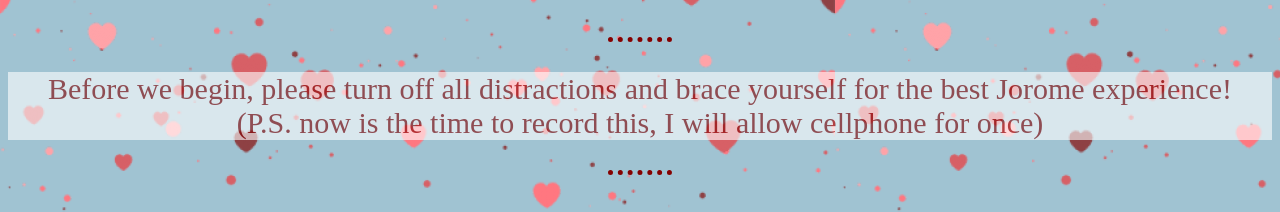
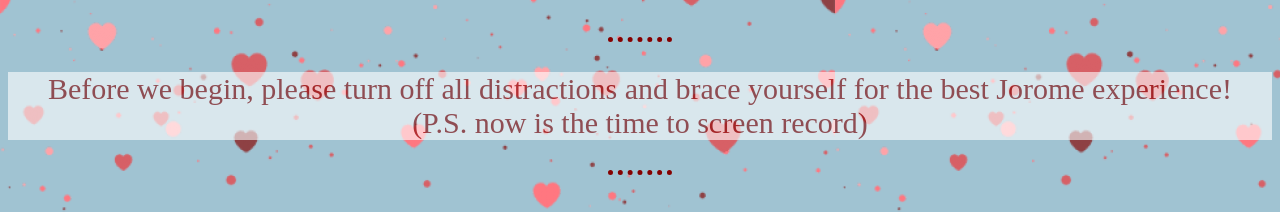
Before and after one commit to joromemarcon/zoukaa, a plain HTML site: page index.html in a window 1280 px wide. Shown: the part 111-323 px from the top of the page. Drawn offline with Linux system fonts and the light colour scheme.

Commit message:
Update index.html
Changed PS message

```diff
--- a/index.html
+++ b/index.html
@@ -17,7 +17,7 @@
         <div class="transbox">
                 <p >
                     Before we begin, please turn off all distractions and brace yourself for the best Jorome experience! <br>
-                    (P.S. now is the time to record this, I will allow cellphone for once)
+                    (P.S. now is the time to screen record)
                 </p>
         </div>
 
```
